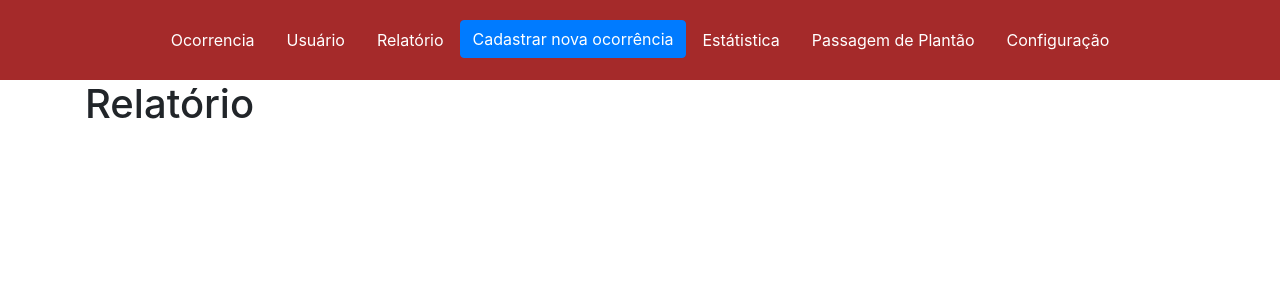
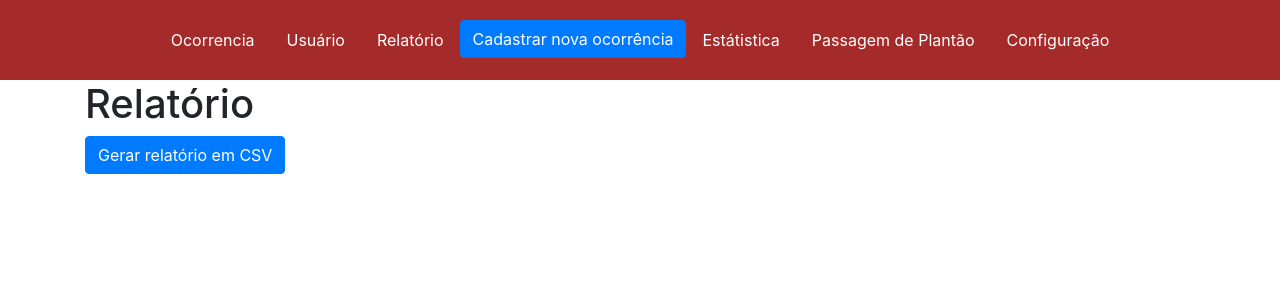
Before and after one commit to FranklinAmrl/ocorrencia-gov, a Django app: page /relatorio/ in a window 1280 px wide. Shown: the top 300 px of the page. Run offline with Django 4.2, Linux system fonts and the light colour scheme; the visitor is signed in with stand-in values (Sample User, id 1); some libraries are stand-ins or nearby versions.

Commit message:
adicionado o gerar de relatório em csv

```diff
--- a/ocorrencia/templates/relatorio.html
+++ b/ocorrencia/templates/relatorio.html
@@ -3,5 +3,6 @@
 {% block content %}
     <div>
         <h1>Relatório</h1>
+        <a class="btn btn-primary" href="{% url 'relatorio_csv' %}">Gerar relatório em CSV</a>
     </div>
 {% endblock %}
--- a/ocorrencia/urls.py
+++ b/ocorrencia/urls.py
@@ -3,7 +3,7 @@ from django.urls import path
 
 from .views import ListOcorrenciaView, CreateOcorrenciaView, LoginUsuarioView, UpdateOcorrenciaView, DetailOcorrenciaView, ListPassagemPlantaoView, CreatePassagemPlantaoView, ListUsuarioView, DadosJSONView, TemplateEstatisticaView, TemplateRelatorioView
 
-from .views import logout_view
+from .views import logout_view, relatorio_csv
 
 urlpatterns = [
     path('login/',LoginUsuarioView.as_view(),name='login_usuario'),
@@ -17,6 +17,7 @@ urlpatterns = [
     path('add-passagem-plantao/', CreatePassagemPlantaoView.as_view(), name='add_passagem_plantao'),
     path('list-usuario/', ListUsuarioView.as_view(), name='list_usuario'),
     path('relatorio/', TemplateRelatorioView.as_view(), name='relatorio'),
+    path('relatorio-csv/', relatorio_csv, name='relatorio_csv'),
     path('estatistica', TemplateEstatisticaView.as_view(), name='estatistica'),
     path('dados/', DadosJSONView.as_view(), name='dados'),
 ]
--- a/ocorrencia/views.py
+++ b/ocorrencia/views.py
@@ -19,6 +19,10 @@ from ocorrencia.forms import LoginUsuarioForm
 from .models import Usuario, Ocorrencia, PassagemPlatao
 from django.contrib.auth import authenticate,login,logout
 from django.contrib import messages
+
+import csv
+import io
+from django.http import HttpResponse
 
 class LoginUsuarioView(FormView):
     form_class = LoginUsuarioForm
@@ -93,9 +97,6 @@ class ListUsuarioView(LoginRequiredClass,ListView):
     queryset = Usuario.objects.all()
     context_object_name = 'Usuario'
 
-class TemplateRelatorioView(LoginRequiredMixin,TemplateView):
-    #model = Ocorrencia
-    template_name = 'relatorio.html'
 
 class TemplateEstatisticaView(LoginRequiredClass,TemplateView):
     template_name = 'estatistica.html'
@@ -123,3 +124,23 @@ class DadosJSONView(BaseLineChartView):
 
 
         return dados
+
+class TemplateRelatorioView(LoginRequiredMixin,TemplateView):
+    #model = Ocorrencia
+    template_name = 'relatorio.html'
+
+def relatorio_csv(request):
+
+    response = HttpResponse(content_type='text/csv')
+    response['Content-Disposition'] = 'attachment; filename=ocorrencia.csv'
+
+    writer = csv.writer(response)
+
+    ocorrencias = Ocorrencia.objects.all()
+
+    writer.writerow(['Hora/Data', 'Local', 'Tipo', 'Descrição'])
+
+    for ocorrencia in ocorrencias:
+        writer.writerow([ocorrencia.data, ocorrencia.centro, ocorrencia.tipo, ocorrencia.descricao])
+
+    return response
```
